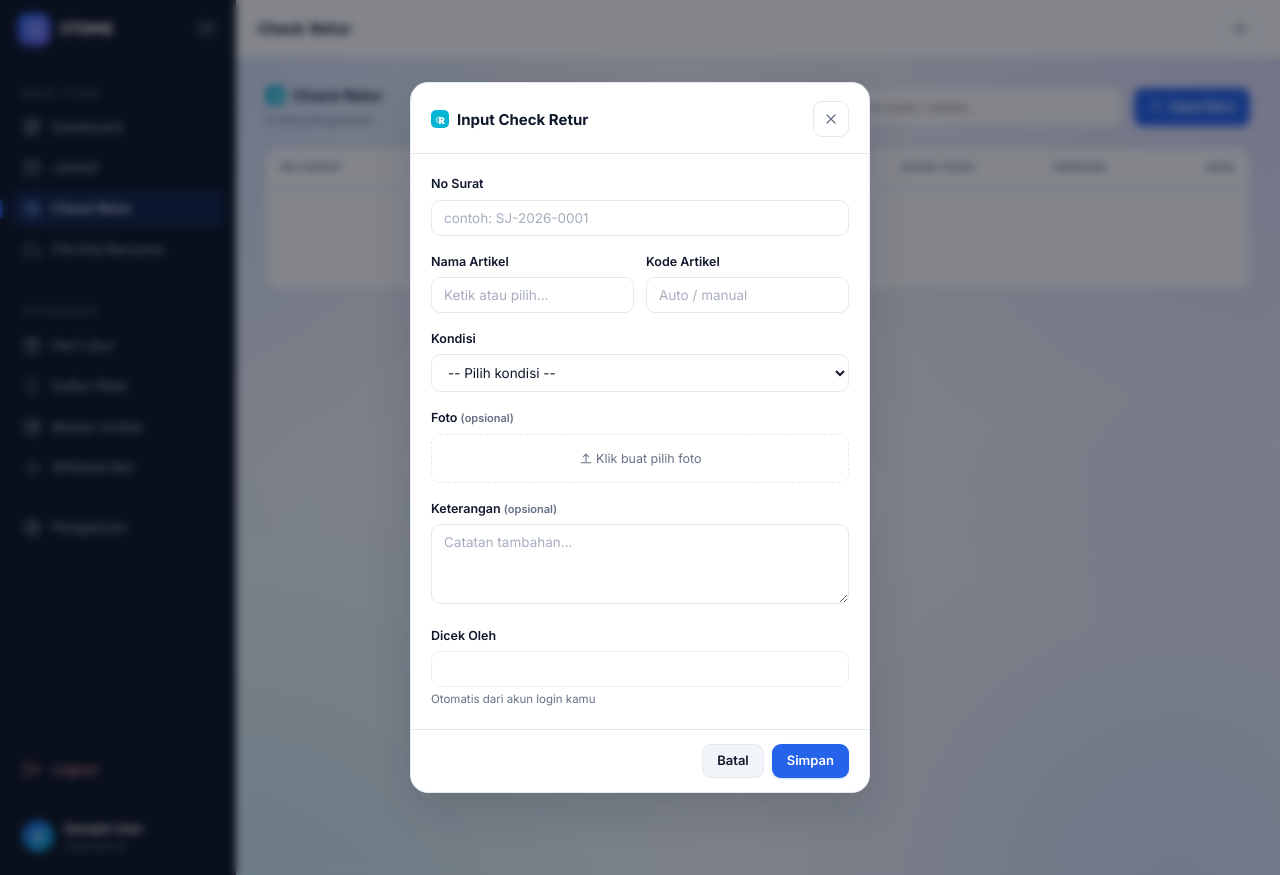
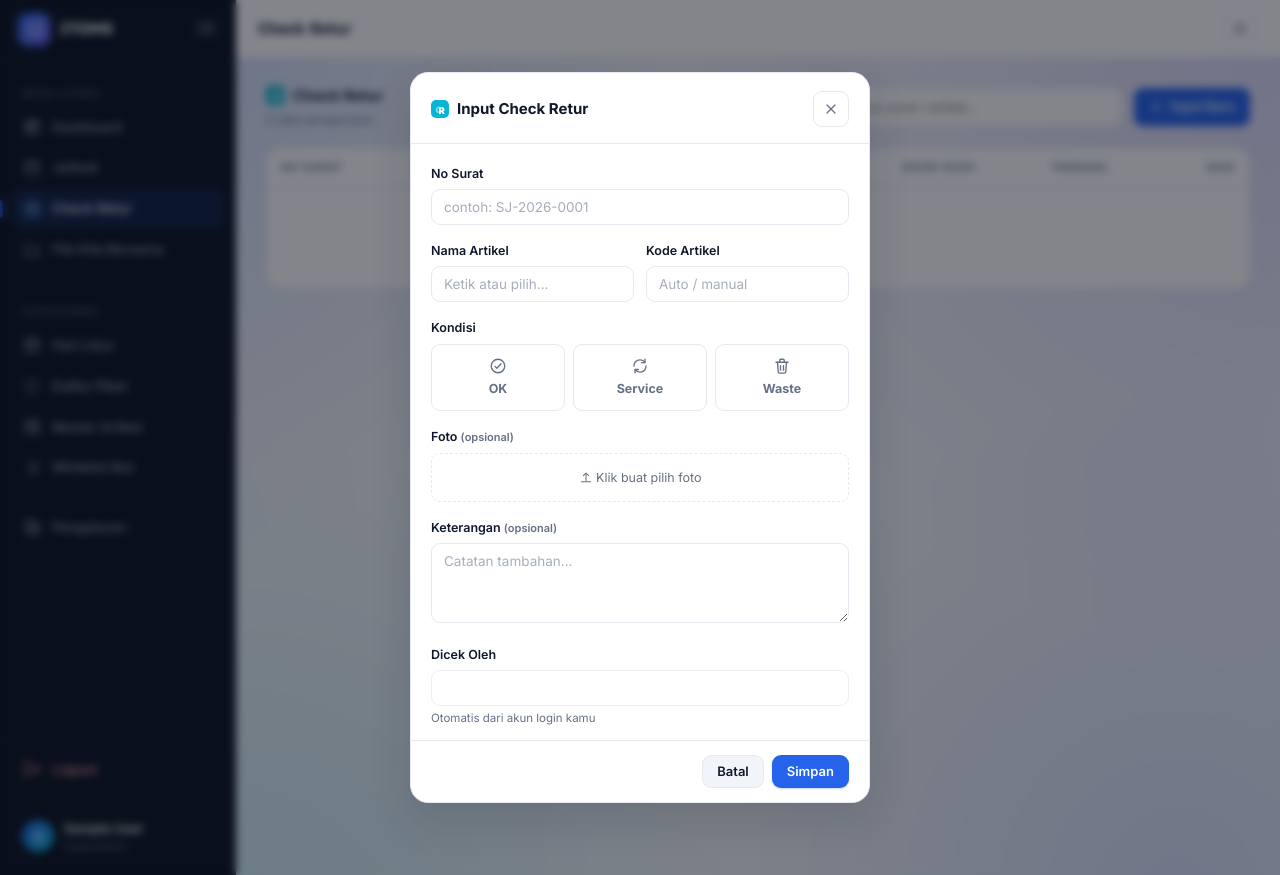
Before and after one commit to Azmiifauzan/itoms, a Flask app: page /check-retur/ in a window 1280 px wide, after a click on "Input Baru". Run offline with Flask 3, Linux system fonts and the light colour scheme; the visitor is signed in with stand-in values (Sample User, id 1); data that the repository does not hold is empty; some libraries are stand-ins or nearby versions.

Commit message:
fix kondisi check retur

```diff
--- a/dashboard/templates/check_retur.html
+++ b/dashboard/templates/check_retur.html
@@ -32,6 +32,16 @@
 .file-drop-mini{border:1.5px dashed var(--border);border-radius:var(--radius-sm);padding:14px;text-align:center;font-size:12.5px;color:var(--text-muted);cursor:pointer;transition:border-color .15s,background .15s}
 .file-drop-mini:hover{border-color:var(--primary);background:var(--primary-light)}
 .file-drop-mini.has-file{color:var(--primary);border-color:var(--primary);font-weight:600}
+
+.kondisi-group{display:grid;grid-template-columns:repeat(3,1fr);gap:8px}
+.kondisi-opt{position:relative}
+.kondisi-opt input{position:absolute;opacity:0;width:1px;height:1px}
+.kondisi-opt label{display:flex;flex-direction:column;align-items:center;justify-content:center;gap:4px;padding:12px 6px;border:1.5px solid var(--border);border-radius:var(--radius-sm);cursor:pointer;font-size:12.5px;font-weight:700;color:var(--text-muted);transition:all .15s;text-align:center}
+.kondisi-opt label:hover{background:var(--bg-hover)}
+.kondisi-opt input:focus-visible + label{outline:2px solid var(--primary);outline-offset:2px}
+.kondisi-opt input:checked + label.k-ok{border-color:var(--success);background:var(--success-bg);color:var(--success)}
+.kondisi-opt input:checked + label.k-service{border-color:var(--warning);background:var(--warning-bg);color:var(--warning)}
+.kondisi-opt input:checked + label.k-waste{border-color:var(--danger);background:var(--danger-bg);color:var(--danger)}
 {% endblock %}
 
 {% block content %}
@@ -136,12 +146,20 @@
                 </div>
                 <div class="form-group">
                     <label class="form-label">Kondisi</label>
-                    <select name="kondisi" required class="form-select">
-                        <option value="">-- Pilih kondisi --</option>
-                        <option value="ok">OK</option>
-                        <option value="service">Service</option>
-                        <option value="waste">Waste</option>
-                    </select>
+                    <div class="kondisi-group">
+                        <div class="kondisi-opt">
+                            <input type="radio" name="kondisi" value="ok" id="k_ok_new" required>
+                            <label for="k_ok_new" class="k-ok">{{ icons.i('check-circle', 18) }} OK</label>
+                        </div>
+                        <div class="kondisi-opt">
+                            <input type="radio" name="kondisi" value="service" id="k_service_new" required>
+                            <label for="k_service_new" class="k-service">{{ icons.i('refresh', 18) }} Service</label>
+                        </div>
+                        <div class="kondisi-opt">
+                            <input type="radio" name="kondisi" value="waste" id="k_waste_new" required>
+                            <label for="k_waste_new" class="k-waste">{{ icons.i('trash', 18) }} Waste</label>
+                        </div>
+                    </div>
                 </div>
                 <div class="form-group">
                     <label class="form-label">Foto <span class="text-muted text-xs">(opsional)</span></label>
@@ -210,11 +228,20 @@
                 </div>
                 <div class="form-group">
                     <label class="form-label">Kondisi</label>
-                    <select name="kondisi" required class="form-select">
-                        <option value="ok" {% if r.kondisi=='ok' %}selected{% endif %}>OK</option>
-                        <option value="service" {% if r.kondisi=='service' %}selected{% endif %}>Service</option>
-                        <option value="waste" {% if r.kondisi=='waste' %}selected{% endif %}>Waste</option>
-                    </select>
+                    <div class="kondisi-group">
+                        <div class="kondisi-opt">
+                            <input type="radio" name="kondisi" value="ok" id="k_ok_{{ r.id }}" required {% if r.kondisi=='ok' %}checked{% endif %}>
+                            <label for="k_ok_{{ r.id }}" class="k-ok">{{ icons.i('check-circle', 18) }} OK</label>
+                        </div>
+                        <div class="kondisi-opt">
+                            <input type="radio" name="kondisi" value="service" id="k_service_{{ r.id }}" required {% if r.kondisi=='service' %}checked{% endif %}>
+                            <label for="k_service_{{ r.id }}" class="k-service">{{ icons.i('refresh', 18) }} Service</label>
+                        </div>
+                        <div class="kondisi-opt">
+                            <input type="radio" name="kondisi" value="waste" id="k_waste_{{ r.id }}" required {% if r.kondisi=='waste' %}checked{% endif %}>
+                            <label for="k_waste_{{ r.id }}" class="k-waste">{{ icons.i('trash', 18) }} Waste</label>
+                        </div>
+                    </div>
                 </div>
                 <div class="form-group">
                     <label class="form-label">Foto</label>
```
